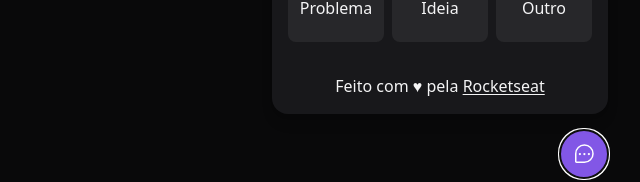
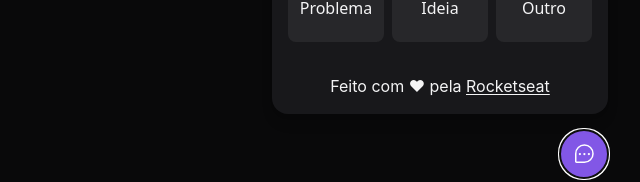
Before and after one commit to davidSantosFranca/NLW_Impulse, a React app in the folder WEB/: page / in a window 1280 px wide. Both pictures are taken after a click on the button "Feedback". Shown: the part 590-772 px from the top of the page, without its empty margins (640-1280 px from the left). Built offline with nearby package versions, Linux system fonts and the light colour scheme; no server answers; the HTML template or start-up script is replaced by a standard one; what tailwindcss-scrollbar would draw is missing.

Commit message:
teste de ajuste de fonte

```diff
--- a/WEB/src/components/WidgetForm/index.tsx
+++ b/WEB/src/components/WidgetForm/index.tsx
@@ -60,7 +60,7 @@ export function WidgetForm() {
         />
       )}
 
-      <footer>
+      <footer className="font-display">
         Feito com ♥ pela{" "}
         <a
           className="underline underline-offset-2"
@@ -68,7 +68,7 @@ export function WidgetForm() {
         >
           Rocketseat
         </a>
-      </footer>
+      </footer >
     </div>
   );
 }
--- a/WEB/tailwind.config.js
+++ b/WEB/tailwind.config.js
@@ -1,6 +1,9 @@
 module.exports = {
   content: ["./src/**/*.tsx"],
   theme: {
+    fontFamily: {
+      'display': ['Inter','ui-sans-serif', 'system-ui',]
+    },
     extend: {
       colors:{
         brand:{
```
